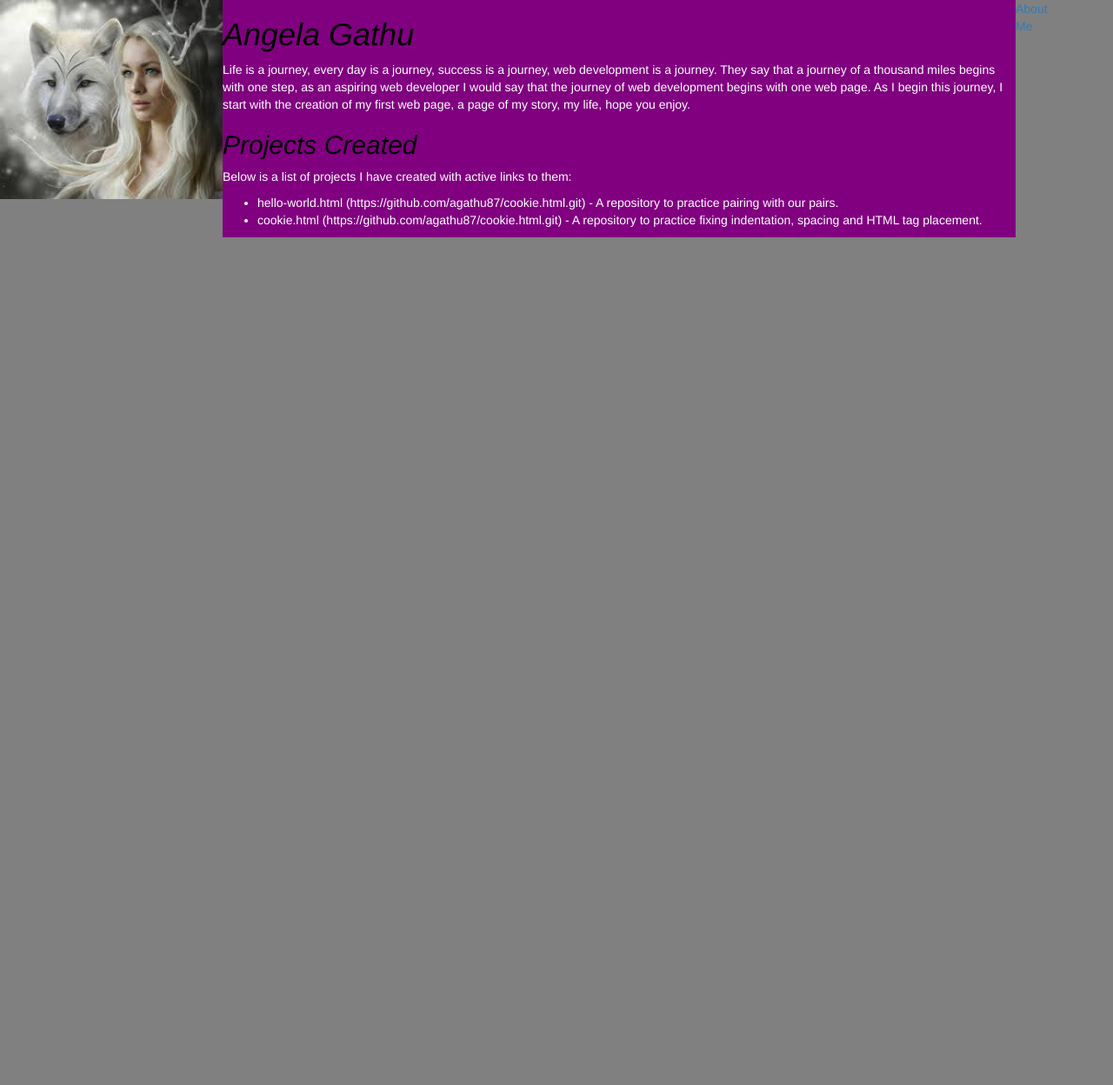
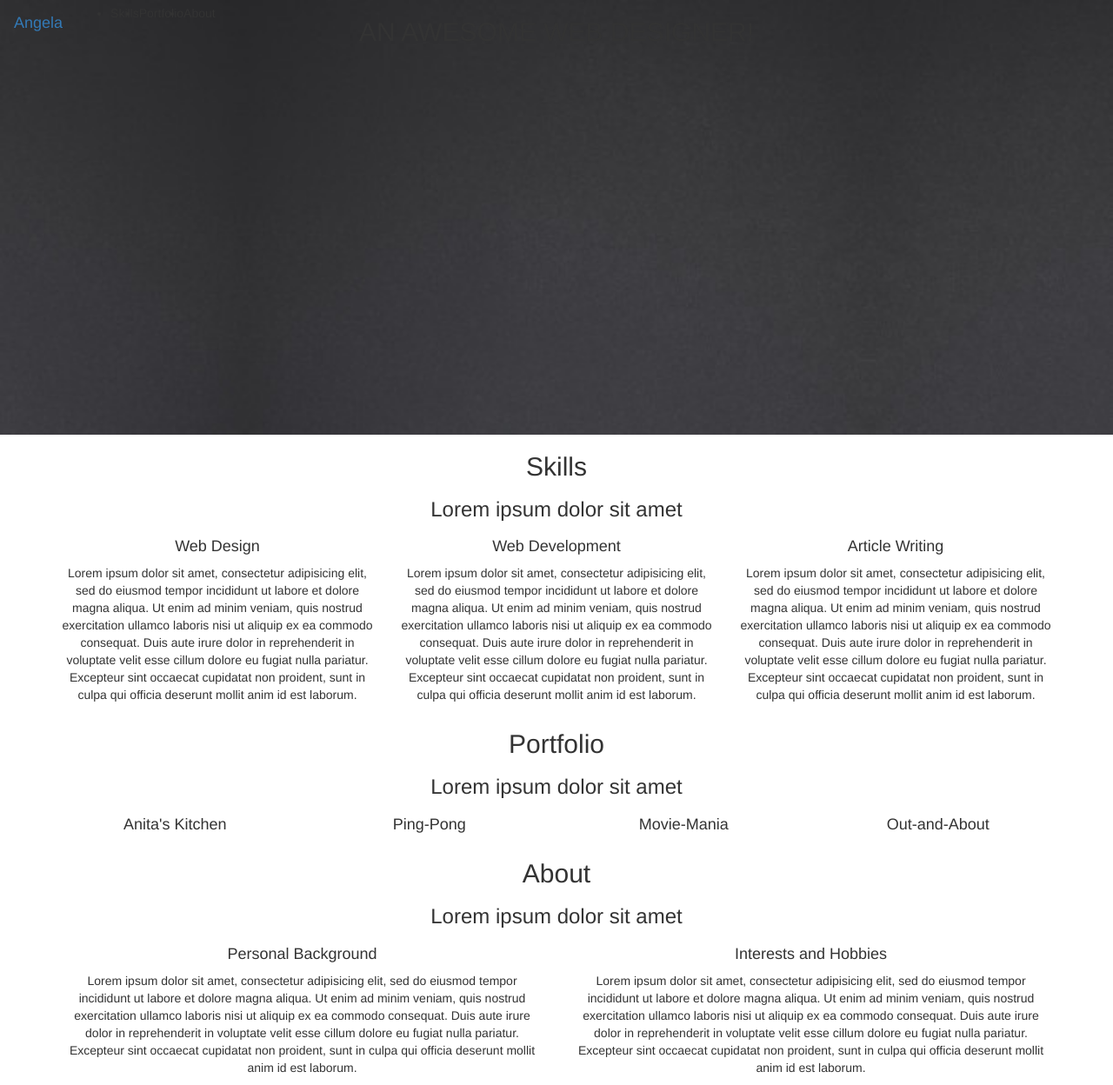
Before and after one commit to agathu87/portfolio, a plain HTML site: page index.html in a window 1280 px wide. Shown: the whole page at 87% size. Before the commit the page ends 800 px from the top, so only its background shows below. Drawn offline with Linux system fonts and the light colour scheme.

Commit message:
make changes in file index.html

```diff
--- a/css/styles2.css
+++ b/css/styles2.css
@@ -1,14 +1,13 @@
 header {
-  background-color: pink;
+  background-color: transparent;
   height: 500px;
+  background-image: url(../img/background.jpg);
+  background-size: cover;
 }
 
 .awe {
   text-align: center;
-  background-image: url(/home/angela/Documents/banana/O.jpg);
-  margin: 50px;
   background-color: transparent;
-  padding: 100px;
 }
 
 #mainnav {
@@ -22,3 +21,10 @@ header {
 li {
   line-height: 2;
 }
+
+img {
+  padding: 150px;
+  margin: 50px;
+  width: 150px;
+  height: 60px;
+}
--- a/index.html
+++ b/index.html
@@ -2,29 +2,143 @@
 <html>
 
 <head>
+  <meta charset="utf-8">
   <link href="css/bootstrap.css" rel="stylesheet" type="text/css">
-  <link href="css/styles.css" rel="stylesheet" type="text/css">
-  <title>Angela Gathu</title>
-  <img src="O.jpg" alt="An image of a wolf.">
+  <link href="css/styles2.css" rel="stylesheet" type="text/css">
+  <title>Document</title>
 </head>
 
 <body>
-  <div class="container">
-    <div class="sidebar">
-      <h1>Angela Gathu</h1>
-      <p>Life is a journey, every day is a journey, success is a journey, web development is a journey. They say that a journey of a thousand miles begins with one step, as an aspiring web developer I would say that the journey of web development begins
-        with one web page. As I begin this journey, I start with the creation of my first web page, a page of my story, my life, hope you enjoy.</p>
-      <h2>Projects Created</h2>
-      <p>Below is a list of projects I have created with active links to them:</p>
-      <ul>
-        <li>hello-world.html (https://github.com/agathu87/cookie.html.git) - A repository to practice pairing with our pairs.</li>
-        <li>cookie.html (https://github.com/agathu87/cookie.html.git) - A repository to practice fixing indentation, spacing and HTML tag placement.</li>
-      </ul>
+  <nav class="navbar navbar-expand-lg fixed-top" id="mainnav">
+    <div class="container">
+      <a class="navbar-brand" href="#">Angela</a>
+      <div class="collapse navbar-collapse">
+        <ul class="navbar-nav ml-auto">
+          <li class="nav-item">Skills</li>
+          <li class="nav-item">Portfolio</li>
+          <li class="nav-item">About</li>
+        </ul>
+
+      </div>
+
     </div>
-    <a href="about.html">About Me</a>
-  </div>
 
-  </div>
+  </nav>
+
+  <header>
+    <div class="container awe">
+      <div class="row">
+        <div class="col-md-12 ">
+
+          <h2>AN AWESOME WEB DESIGNER!</h2>
+
+        </div>
+      </div>
+    </div>
+
+  </header>
+
+  <section>
+    <div class="container">
+      <div class="row">
+        <div class="col-lg-12 text-center">
+          <h2>Skills</h2>
+          <h3>Lorem ipsum dolor sit amet</h3>
+
+        </div>
+
+      </div>
+      <div class="row text-center">
+        <div class="col-md-4">
+          <h4>Web Design</h4>
+          <p>Lorem ipsum dolor sit amet, consectetur adipisicing elit, sed do eiusmod tempor incididunt ut labore et dolore magna aliqua. Ut enim ad minim veniam, quis nostrud exercitation ullamco laboris nisi ut aliquip ex ea commodo consequat. Duis aute
+            irure dolor in reprehenderit in voluptate velit esse cillum dolore eu fugiat nulla pariatur. Excepteur sint occaecat cupidatat non proident, sunt in culpa qui officia deserunt mollit anim id est laborum.</p>
+        </div>
+        <div class="col-md-4">
+          <h4>Web Development</h4>
+          <p>Lorem ipsum dolor sit amet, consectetur adipisicing elit, sed do eiusmod tempor incididunt ut labore et dolore magna aliqua. Ut enim ad minim veniam, quis nostrud exercitation ullamco laboris nisi ut aliquip ex ea commodo consequat. Duis aute
+            irure dolor in reprehenderit in voluptate velit esse cillum dolore eu fugiat nulla pariatur. Excepteur sint occaecat cupidatat non proident, sunt in culpa qui officia deserunt mollit anim id est laborum.</p>
+        </div>
+        <div class="col-md-4">
+          <h4>Article Writing</h4>
+          <p>Lorem ipsum dolor sit amet, consectetur adipisicing elit, sed do eiusmod tempor incididunt ut labore et dolore magna aliqua. Ut enim ad minim veniam, quis nostrud exercitation ullamco laboris nisi ut aliquip ex ea commodo consequat. Duis aute
+            irure dolor in reprehenderit in voluptate velit esse cillum dolore eu fugiat nulla pariatur. Excepteur sint occaecat cupidatat non proident, sunt in culpa qui officia deserunt mollit anim id est laborum.</p>
+        </div>
+
+
+
+
+      </div>
+
+    </div>
+
+  </section>
+
+  <section>
+    <div class="container">
+      <div class="row">
+        <div class="col-lg-12 text-center">
+          <h2>Portfolio</h2>
+          <h3>Lorem ipsum dolor sit amet</h3>
+
+        </div>
+
+      </div>
+      <div class="row text-center">
+        <div class="col-md-3">
+          <h4>Anita's Kitchen</h4>
+        </div>
+        <div class="col-md-3">
+          <h4>Ping-Pong</h4>
+        </div>
+        <div class="col-md-3">
+          <h4>Movie-Mania</h4>
+        </div>
+        <div class="col-md-3">
+          <h4>Out-and-About</h4>
+        </div>
+
+
+
+
+
+      </div>
+
+    </div>
+
+  </section>
+
+  <section>
+    <div class="container">
+      <div class="row">
+        <div class="col-lg-12 text-center">
+          <h2>About</h2>
+          <h3>Lorem ipsum dolor sit amet</h3>
+
+
+
+
+
+        </div>
+
+      </div>
+      <div class="row text-center">
+        <div class="col-md-6">
+          <h4>Personal Background</h4>
+          <p>Lorem ipsum dolor sit amet, consectetur adipisicing elit, sed do eiusmod tempor incididunt ut labore et dolore magna aliqua. Ut enim ad minim veniam, quis nostrud exercitation ullamco laboris nisi ut aliquip ex ea commodo consequat. Duis aute
+            irure dolor in reprehenderit in voluptate velit esse cillum dolore eu fugiat nulla pariatur. Excepteur sint occaecat cupidatat non proident, sunt in culpa qui officia deserunt mollit anim id est laborum.</p>
+        </div>
+        <div class="col-md-6">
+          <h4>Interests and Hobbies</h4>
+          <p>Lorem ipsum dolor sit amet, consectetur adipisicing elit, sed do eiusmod tempor incididunt ut labore et dolore magna aliqua. Ut enim ad minim veniam, quis nostrud exercitation ullamco laboris nisi ut aliquip ex ea commodo consequat. Duis aute
+            irure dolor in reprehenderit in voluptate velit esse cillum dolore eu fugiat nulla pariatur. Excepteur sint occaecat cupidatat non proident, sunt in culpa qui officia deserunt mollit anim id est laborum.</p>
+        </div>
+
+
+      </div>
+    </div>
+
+  </section>
 
 </body>
 
```
Also changed, not shown: indes.html (+5 -2 lines), img/background.jpg (added), 1 other file.
